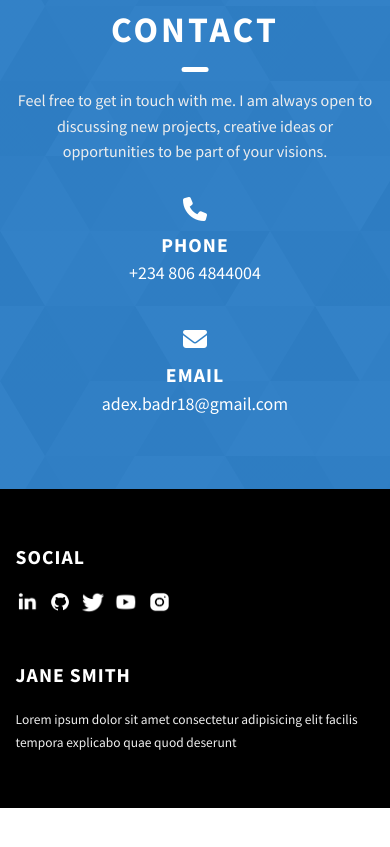
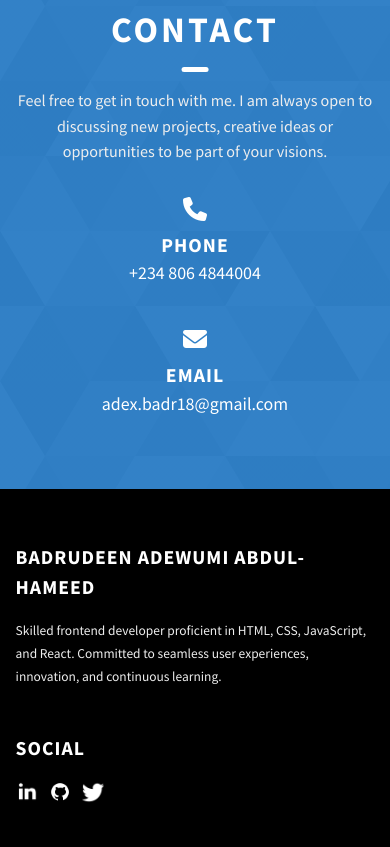
Before and after one commit to adex-badr18/portfolio, a website built with Vite: page index.html in a window 390 px wide. Shown: the part 3869-4716 px from the top of the page. Before the commit the page ends 4677 px from the top, so only its background shows below. Built offline with nearby package versions, Linux system fonts and the light colour scheme.

Commit message:
Refactor & style footer section

```diff
--- a/css/style.css
+++ b/css/style.css
@@ -849,7 +849,7 @@ textarea {
     }
 }
 
-.main-footer__row-1 {
+.main-footer__row-2 {
     order: 2;
 }
 
@@ -859,14 +859,14 @@ textarea {
     }
 }
 
-.main-footer__row-2 {
+.main-footer__row-1 {
     width: 40%;
     order: 1;
     max-width: 50rem;
 }
 
 @media only screen and (max-width: 56.25em) {
-    .main-footer__row-2 {
+    .main-footer__row-1 {
         width: 100%;
     }
 }
--- a/index.html
+++ b/index.html
@@ -244,34 +244,26 @@
         <div class="main-container">
             <div class="main-footer__upper">
                 <div class="main-footer__row main-footer__row-1">
+                    <h4 class="heading heading-sm text-lt">Badrudeen Adewumi Abdul-hameed</h4>
+                    <p class="main-footer__short-desc">
+                        Skilled frontend developer proficient in HTML, CSS, JavaScript, and React. Committed to seamless user experiences, innovation, and continuous learning.
+                    </p>
+                </div>
+                <div class="main-footer__row main-footer__row-2">
                     <h2 class="heading heading-sm main-footer__heading-sm">
                         <span>Social</span>
                     </h2>
                     <div class="main-footer__social-cont">
-                        <a target="_blank" rel="noreferrer" href="#">
+                        <a target="_blank" rel="noreferrer" href="https://linkedin.com/in/badruaa">
                             <img class="main-footer__icon" src="./assets/img/linkedin-ico.png" alt="icon" />
                         </a>
-                        <a target="_blank" rel="noreferrer" href="#">
+                        <a target="_blank" rel="noreferrer" href="https://github.com/adex-badr18">
                             <img class="main-footer__icon" src="./assets/img/github-ico.png" alt="icon" />
                         </a>
-                        <a target="_blank" rel="noreferrer" href="#">
+                        <a target="_blank" rel="noreferrer" href="https://twitter.com/fortunate1790">
                             <img class="main-footer__icon" src="./assets/img/twitter-ico.png" alt="icon" />
                         </a>
-                        <a target="_blank" rel="noreferrer" href="#">
-                            <img class="main-footer__icon" src="./assets/img/yt-ico.png" alt="icon" />
-                        </a>
-                        <a target="_blank" rel="noreferrer" href="#">
-                            <img class="main-footer__icon main-footer__icon--mr-none" src="./assets/img/insta-ico.png"
-                                alt="icon" />
-                        </a>
                     </div>
-                </div>
-                <div class="main-footer__row main-footer__row-2">
-                    <h4 class="heading heading-sm text-lt">Jane Smith</h4>
-                    <p class="main-footer__short-desc">
-                        Lorem ipsum dolor sit amet consectetur adipisicing elit facilis
-                        tempora explicabo quae quod deserunt
-                    </p>
                 </div>
             </div>
 
```
